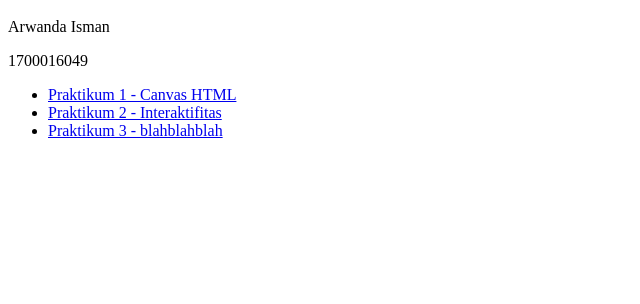
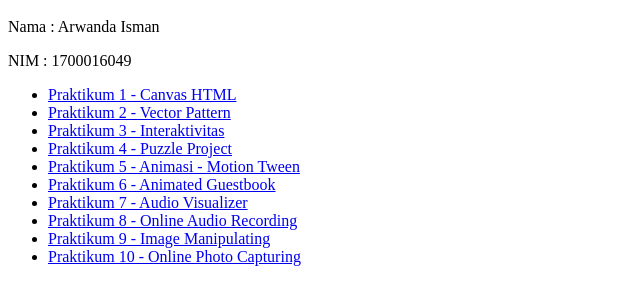
Before and after one commit to arwandaisman/MULON, a plain HTML site: page index.html in a window 1280 px wide. Shown: the part 48-352 px from the top of the page, without its empty margins (0-640 px from the left). Drawn offline with Linux system fonts and the light colour scheme.

Commit message:
Update index.html

```diff
--- a/index.html
+++ b/index.html
@@ -6,12 +6,19 @@
 </head>
 <body>
 	<h1> Hasil Praktikum multimedia online</h1>
-	<p> Arwanda Isman</p>
-	<p> 1700016049</p>
+	<p> Nama	: Arwanda Isman</p>
+	<p> NIM		: 1700016049</p>
 	<ul>
 		<li><a href="praktikum_1_1700016049.html">Praktikum 1 - Canvas HTML</a></li>
-		<li><a href="praktikum_2_1700016049.html">Praktikum 2 - Interaktifitas</a></li>
-		<li><a href="praktikum_3_1700016049.html">Praktikum 3 - blahblahblah</a></li>
+		<li><a href="praktikum_2_1700016049.html">Praktikum 2 - Vector Pattern</a></li>
+		<li><a href="praktikum_3_1700016049.html">Praktikum 3 - Interaktivitas</a></li>
+		<li><a href="praktikum_4_1700016049.html">Praktikum 4 - Puzzle Project</a></li>
+		<li><a href="praktikum_5_1700016049.html">Praktikum 5 - Animasi - Motion Tween</a></li>
+		<li><a href="praktikum_6_1700016049.html">Praktikum 6 - Animated Guestbook</a></li>
+		<li><a href="praktikum_7_1700016049.html">Praktikum 7 - Audio Visualizer</a></li>
+		<li><a href="praktikum_8_1700016049.html">Praktikum 8 - Online Audio Recording</a></li>
+		<li><a href="praktikum_9_1700016049.html">Praktikum 9 - Image Manipulating</a></li>
+		<li><a href="praktikum_10_1700016049.html">Praktikum 10 - Online Photo Capturing</a></li>
 	</ul>
 </body>
 </html>
```
